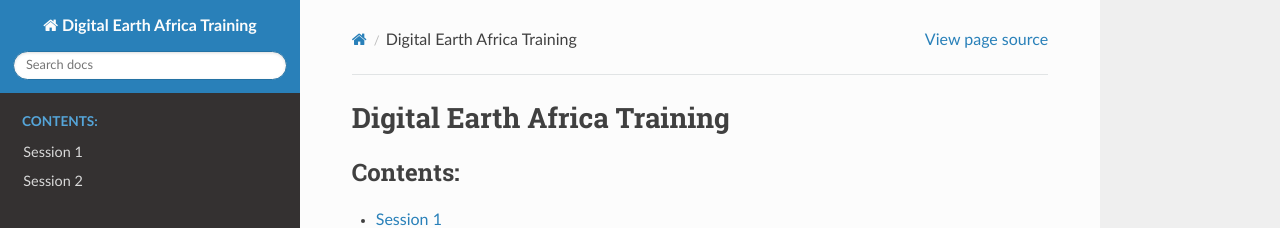
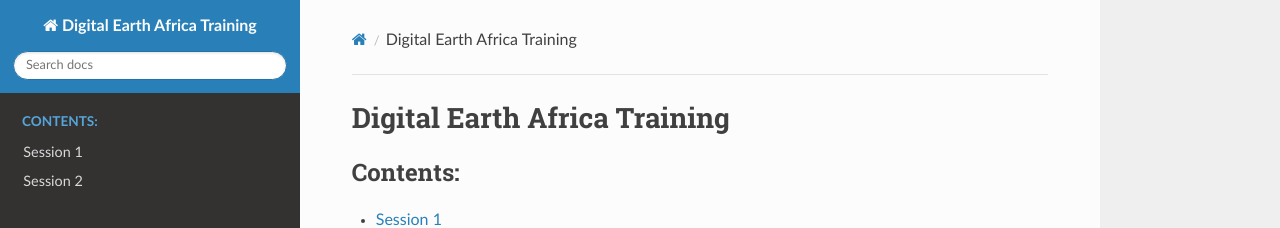
Before and after one commit to digitalearthafrica/deafrica-training-workshop, a Sphinx documentation site: the page built from docs/index.rst, in a window 1280 px wide. Shown: the top 228 px of the page. Built offline with Sphinx 7.4.7 and the Read the Docs theme 2.0.0, drawn with Linux system fonts in a browser that asks for light colours.

Commit message:
Don't show source links as they are generated

```diff
--- a/docs/conf.py
+++ b/docs/conf.py
@@ -59,3 +59,9 @@
 # relative to this directory. They are copied after the builtin static files,
 # so a file named "default.css" will overwrite the builtin "default.css".
 html_static_path = ['_static']
+
+# If true, links to the reST sources are added to the pages.
+html_show_sourcelink = False
+
+# Don't execute notebooks
+nbsphinx_execute = 'never'
```
